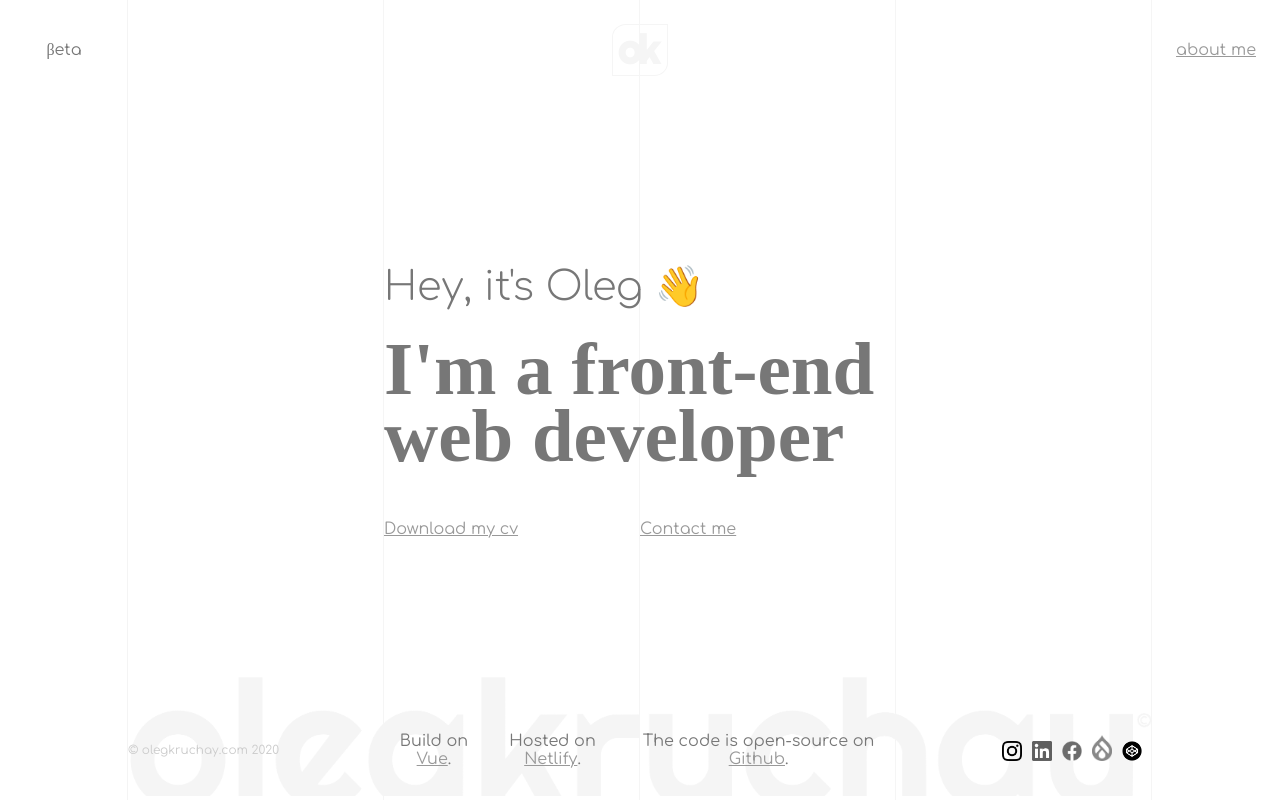
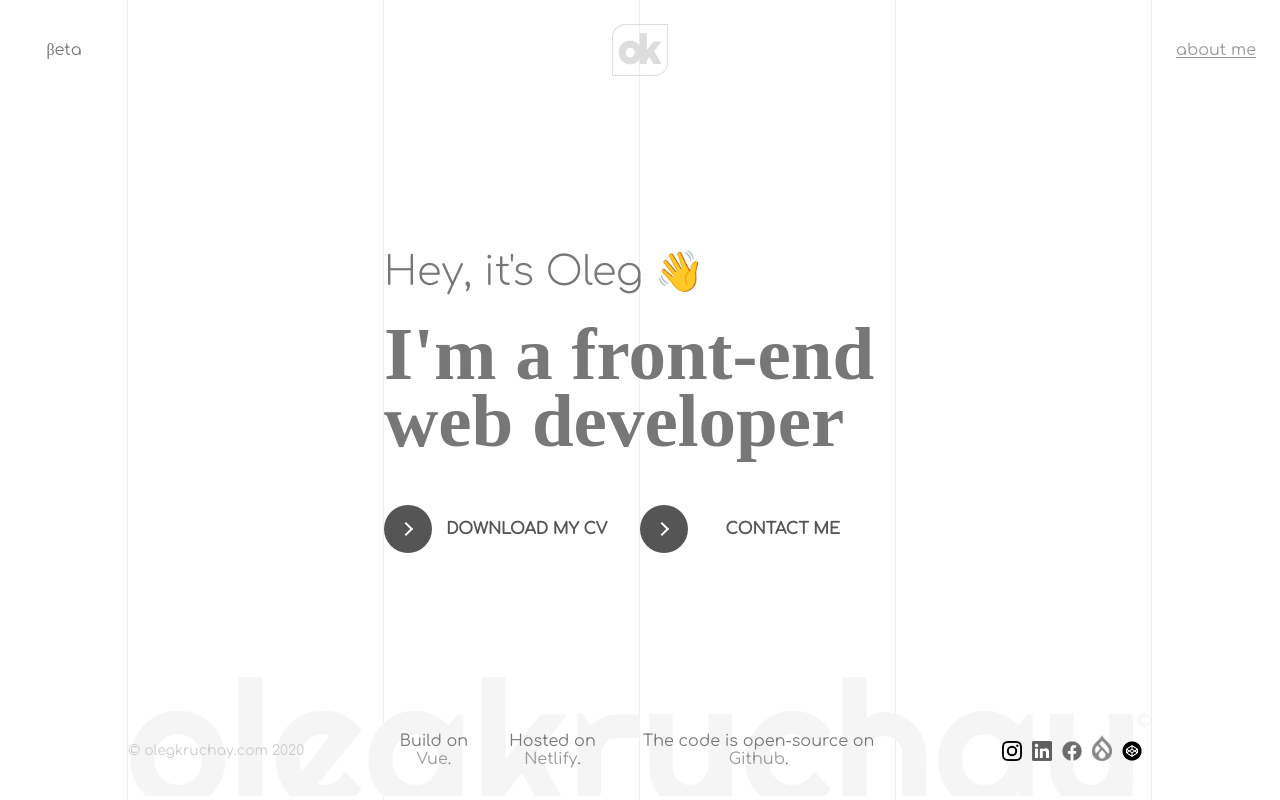
Before and after one commit to kruchai/olegkruchay-vue, a Vue app: page / in a window 1280 px wide. Built offline with nearby package versions, Linux system fonts and the light colour scheme; a web font is replaced by a local one.

Commit message:
v0.3: Adding the special styles for a[href] links.

```diff
--- a/src/styles/_styles.scss
+++ b/src/styles/_styles.scss
@@ -31,6 +31,42 @@ body {
 
 a {
   color: #999;
+  position: relative;
+  text-decoration: none;
+
+  &:before {
+    content: "";
+    width: 100%;
+    height: 1px;
+    background-color: #999;
+    position: absolute;
+    bottom: 1px;
+    transition: 2s cubic-bezier(0.65,0,.076,1)
+  }
+
+  &:after {
+    content: "";
+    width: 20%;
+    height: 5px;
+    background-color: transparent;
+    position: absolute;
+    bottom: 0;
+    left: 0;
+    transition: 1s cubic-bezier(0.65,0,.076,1);
+  }
+
+  &:hover {
+    &:before {
+      content: "";
+      width: 0;
+    }
+
+    &:after {
+      content: "";
+      width: 70%;
+      background-color: #F08080;
+    }
+  }
 }
 
 .container {
@@ -50,7 +86,7 @@ a {
   width: 100vw;
   animation-name: lines;
   animation-duration: 2s;
-  opacity: 0.3;
+  opacity: 0.5;
   z-index: 2;
 }
 
@@ -81,8 +117,6 @@ a {
 
 // basic
 .cell {
-  //outline: 1px solid hotpink;
-
   &.first {
     grid-area: first;
   }
@@ -174,7 +208,7 @@ a {
 
     &.first {
       color: #ccc;
-      font-size: 12px;
+      font-size: 14px;
     }
 
     &.second {
@@ -198,21 +232,6 @@ a {
       width: 100%;
       max-width: calc(80vw);
     }
-
-    //font-size: 260px;
-    //text-align: center;
-    //position: absolute;
-    //bottom: -75px;
-    //left: 10vw;
-    //font-family: 'Righteous', cursive;
-    //color: #f5f5f5;
-    //
-    //span {
-    //  font-size: 3.5vh;
-    //  position: absolute;
-    //  top:95px;
-    //  right: -14px;
-    //}
   }
 
   .social-networks {
@@ -224,42 +243,41 @@ a {
       &:hover {
         filter: grayscale(0);
       }
-
-      &:last-child {
-        //margin: 0;
-      }
     }
   }
 }
 
+// logo
 a {
   &.logo {
     text-decoration: none;
+
+    &:before {
+      content: none;
+    }
   }
 }
 .logo {
   position: relative;
-  //z-index: 3;
   font-family: 'Righteous', cursive;
-  color: #f5f5f5;
+  color: #ddd;
   border: 1px solid;
   display: inline-block;
   text-align: center;
   padding: 5px 7.5px;
   border-radius: 25% 0 25% 0;
-   //width: 25px;
-   //height: 25px;
   line-height: 1;
   font-weight: 700;
   font-size: 40px;
+
   span {
     margin-left: -3px;
   }
 }
 
-// cta
-
 .cv-container {
+  display: grid;
+  grid-template-columns: repeat(2, 1fr);
   margin-top: 50px;
 }
 
@@ -270,20 +288,7 @@ $black: #555;
   transition: $property $duration $ease;
 }
 
-@keyframes animeo {
-  0% {
-    background-position: 0% 50%;
-  }
-  50% {
-    background-position: 100% 50%;
-  }
-  100% {
-    background-position: 0% 50%;
-  }
-}
-
-
-button {
+.cta {
   position: relative;
   display: inline-block;
   cursor: pointer;
@@ -293,12 +298,36 @@ button {
   text-decoration: none;
   background: transparent;
   padding: 0;
-  //font-size: inherit;
   font-family: inherit;
   font-size: 1rem;
-  &.cta {
   width: 16rem;
   height: auto;
+
+  &:before {
+    content: none;
+  }
+
+  &:hover {
+    &:after {
+      content: none;
+    }
+
+    .circle {
+      width: 100%;
+      background: #F08080;
+
+      .icon {
+        &.arrow {
+          background: $white;
+          transform: translate(1rem, 0) rotate(90deg);
+        }
+      }
+    }
+    .button-text {
+      color: $white;
+    }
+  }
+
   .circle {
     @include transition(all, 0.45s, cubic-bezier(0.65,0,.076,1));
     position: relative;
@@ -309,6 +338,7 @@ button {
     background: $black;
     background-position: 100%;
     border-radius: 1.625rem;
+
     .icon {
       @include transition(all, 0.45s, cubic-bezier(0.65,0,.076,1));
       position: absolute;
@@ -316,12 +346,14 @@ button {
       bottom: 0;
       margin: auto;
       background: $white;
+
       &.arrow {
         @include transition(all, 0.45s, cubic-bezier(0.65,0,.076,1));
         left: 0.625rem;
         width: 1.125rem;
         height: 0.125rem;
         background: none;
+
         &::before {
           position: absolute;
           content: '';
@@ -336,6 +368,7 @@ button {
       }
     }
   }
+
   .button-text {
     @include transition(all, 0.45s, cubic-bezier(0.65,0,.076,1));
     position: absolute;
@@ -352,26 +385,6 @@ button {
     text-transform: uppercase;
   }
 }
-  &:hover {
-      //filter: blur(30px);
-    .circle {
-      width: 100%;
-      //background: linear-gradient(-45deg, #FFA63D, #FF3D77, #338AFF, #3CF0C5);
-      background: #ff6961;
-      animation: animeo 16s linear infinite;
-
-      .icon {
-        &.arrow {
-          background: $white;
-          transform: translate(1rem, 0) rotate(90deg);
-        }
-      }
-    }
-    .button-text {
-      color: $white;
-    }
-  }
-}
 
 .cv-container {
   display: grid;
```
Lines whose indentation alone changed are shown as unchanged.
